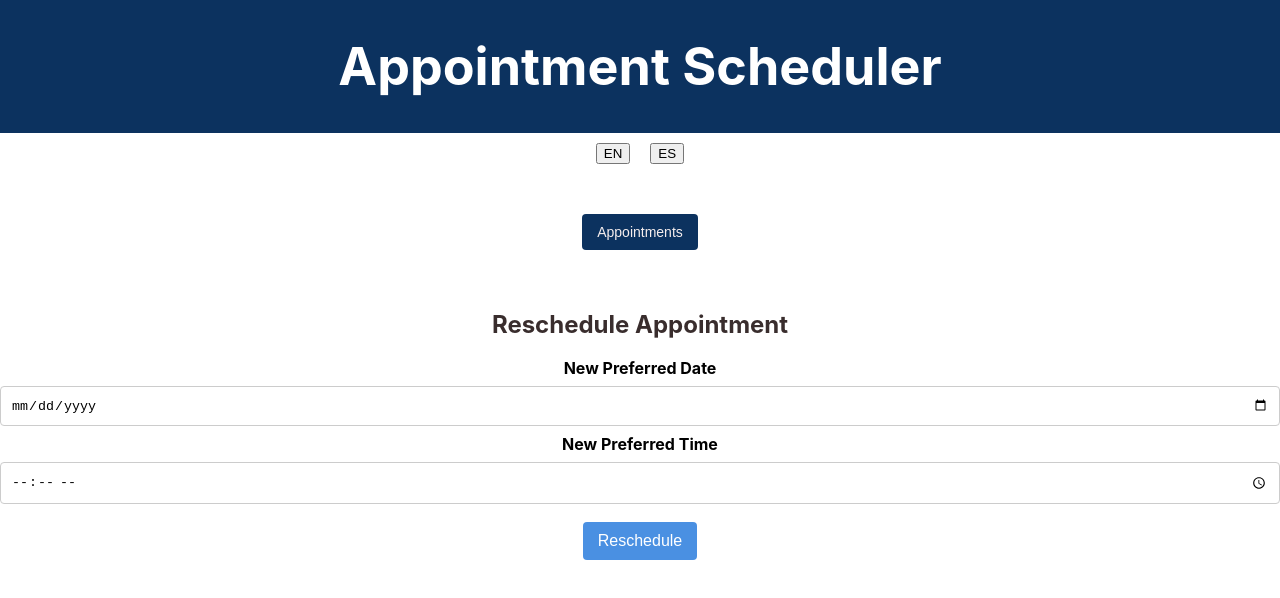
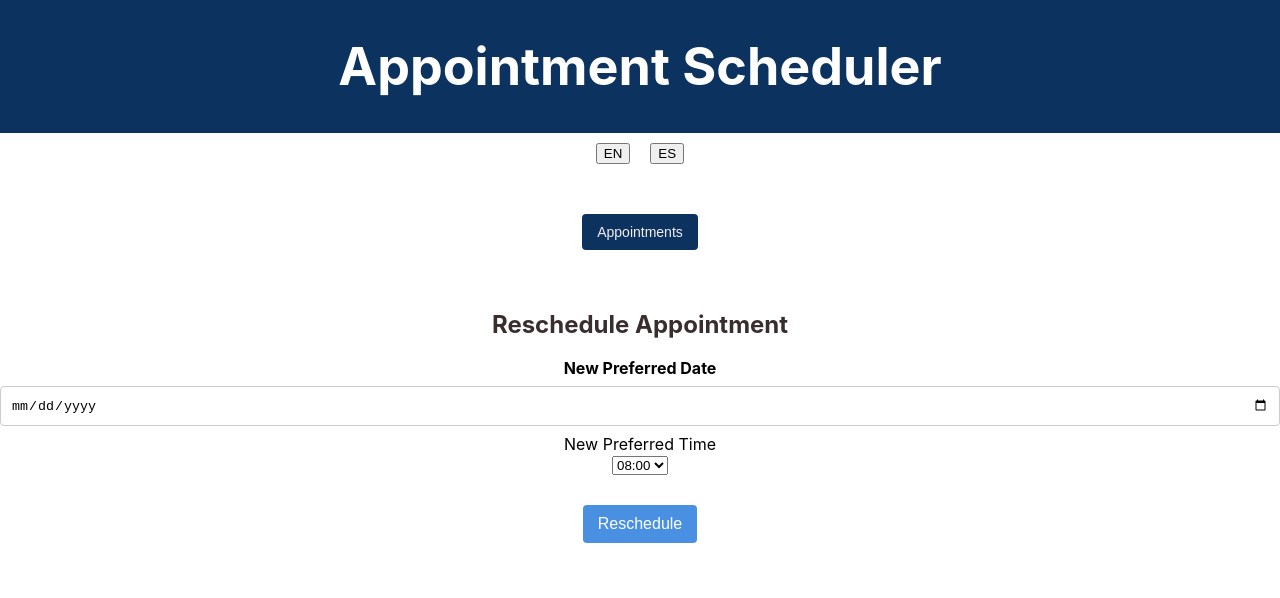
Before and after one commit to BeckyLashua/booking_page, a React (Create React App) app in the folder client/: page /reschedule in a window 1280 px wide. Shown: the top 598 px of the page. Built offline with nearby package versions, Linux system fonts and the light colour scheme.

Commit message:
Updated Time component

```diff
--- a/client/src/components/BookingForm.js
+++ b/client/src/components/BookingForm.js
@@ -5,7 +5,9 @@ import { useTranslation } from 'react-i18next';
 import TimeInput from './TimeInput';
 import '../App.css';
 
+
 function BookingForm(props) {
+  const { t } = useTranslation();
   let navigate = useNavigate();
 
   const [formData, setFormData] = useState({
@@ -28,8 +30,6 @@ function BookingForm(props) {
     console.log(formData);
     navigate('/confirm');
   };
-
-  const { t } = useTranslation();
 
   return (
     <form class='div-wrapper'>
@@ -78,7 +78,15 @@ function BookingForm(props) {
         value={formData.date}
         onChange={handleChange}
       /><br />
-      <TimeInput/><br />
+      <TimeInput
+        min = '8'
+        max = '18'
+        increment = '30'
+        title = {t('inputTime')}
+        labelClass='form-label'
+        inputClass='form-input'
+        htmlFor="time"
+      /><br />
       <button class='form-button' type="submit" onClick={handleSubmit}>{t('bookingButton')}</button>
     </form>
   );
--- a/client/src/components/LanguageToggle.js
+++ b/client/src/components/LanguageToggle.js
@@ -1,5 +1,6 @@
 import { useTranslation } from 'react-i18next';
 import '../App.css';
+
 
 
 const LanguageToggle = () => {
@@ -12,10 +13,8 @@ const LanguageToggle = () => {
   return (
     <div>
       <button onClick={() => changeLanguage('en')}>EN
-        {/*<FlagImage country='britain' language='en' />*/}
       </button>
       <button onClick={() => changeLanguage('es')}>ES
-        {/*<FlagImage country='mexico' language='es'/>*/}
       </button>
     </div>
   );
--- a/client/src/components/RescheduleForm.js
+++ b/client/src/components/RescheduleForm.js
@@ -2,23 +2,20 @@
 import { useState } from 'react';
 import { useNavigate } from 'react-router-dom';
 import { useTranslation } from 'react-i18next';
+import TimeInput from './TimeInput';
 import '../App.css';
 
 function RescheduleForm(props) {
-  const [date, setDate] = useState('');
-  const [time, setTime] = useState('');
+  const [formData, setFormData] = useState({
+    date: '',
+    time: ''
+  });
+
   let navigate = useNavigate();
 
-  function handleGoBackClick() {
-    navigate('/appointments');
-  }
-
-  const handleDateChange = function(event) {
-    setDate(event.target.value);
-  };
-
-  const handleTimeChange = function(event) {
-    setTime(event.target.value);
+  const handleChange = function(event) {
+    const { name, value } = event.target;
+    setFormData({ ...formData, [name]: value });
   };
 
   const handleSubmit = (event) => {
@@ -36,17 +33,16 @@ function RescheduleForm(props) {
         type="date"
         id="date"
         name="date"
-        value={date}
-        onChange={handleDateChange}
+        value={formData.date}
+        onChange={handleChange}
       /><br />
-      <label class='form-label' htmlFor="time">{t('rescheduleInputTime')}</label>
-      <input
-        class='form-input'
-        type="time"
-        id="time"
-        name="time"
-        value={time}
-        onChange={handleTimeChange}
+      <TimeInput
+        min = '8'
+        max = '18'
+        increment = '30'
+        title = {t('rescheduleInputTime')}
+        timeClass='form-label'
+        htmlFor="time"
       /><br />
       <button class='form-button' type="submit" onClick={handleSubmit}>{t('rescheduleButton')}</button>
     </form>
--- a/client/src/components/TimeInput.js
+++ b/client/src/components/TimeInput.js
@@ -1,15 +1,11 @@
 import { useState } from 'react';
-import { useTranslation } from 'react-i18next';
 import '../App.css';
 
-function TimeInput({min, max, increment}) {
-  const [selectedTime, setSelectedTime] = useState('');
-
 // Function to generate time options
-  const generateTimeOptions = () => {
+const generateTimeOptions = (min, max, increment ) => {
   let times = [];
   for (let i = 8; i < 18; i++) {
-      for (let j = 0; j < 60; j += 30) { // 15-minute intervals
+    for (let j = 0; j < 60; j += increment) {
       let hour = i < 10 ? `0${i}` : i;
       let minute = j < 10 ? `0${j}` : j;
       times.push(`${hour}:${minute}`);
@@ -18,19 +14,23 @@ function TimeInput({min, max, increment}) {
   return times;
 };
 
+function TimeInput({min, max, increment, title, labelClass, inputClass, htmlFor}) {
+  const [selectedTime, setSelectedTime] = useState('');
+
   // Handle change in dropdown
   const handleChange = (event) => {
     setSelectedTime(event.target.value);
   };
 
-  const timeOptions = generateTimeOptions();
-
-  const { t } = useTranslation();
+  const timeOptions = generateTimeOptions({ min }, { max }, { increment });
 
   return (
     <div>
-      <label class='form-label' htmlFor="time">{t('inputTime')}</label><br />
-        <select class='form-input' value={selectedTime} onChange={handleChange}>
+      <label class={ labelClass } htmlFor={ htmlFor }>{ title }</label><br />
+        <select
+          class={ inputClass }
+          value={selectedTime}
+          onChange={handleChange}>
           {timeOptions.map(time => (
             <option key={time} value={time}>{time}</option>
           ))}
```
Lines whose indentation alone changed are shown as unchanged.
